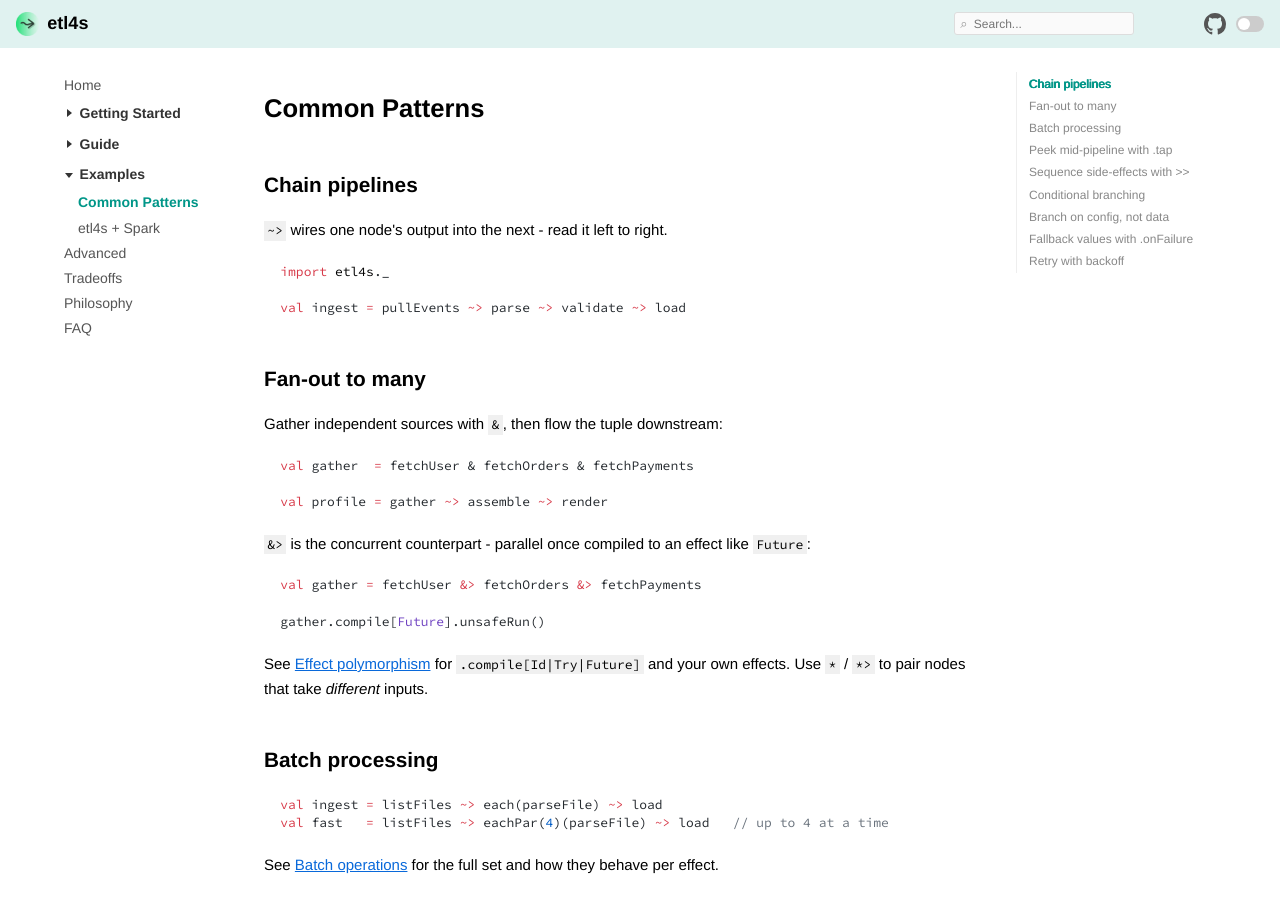
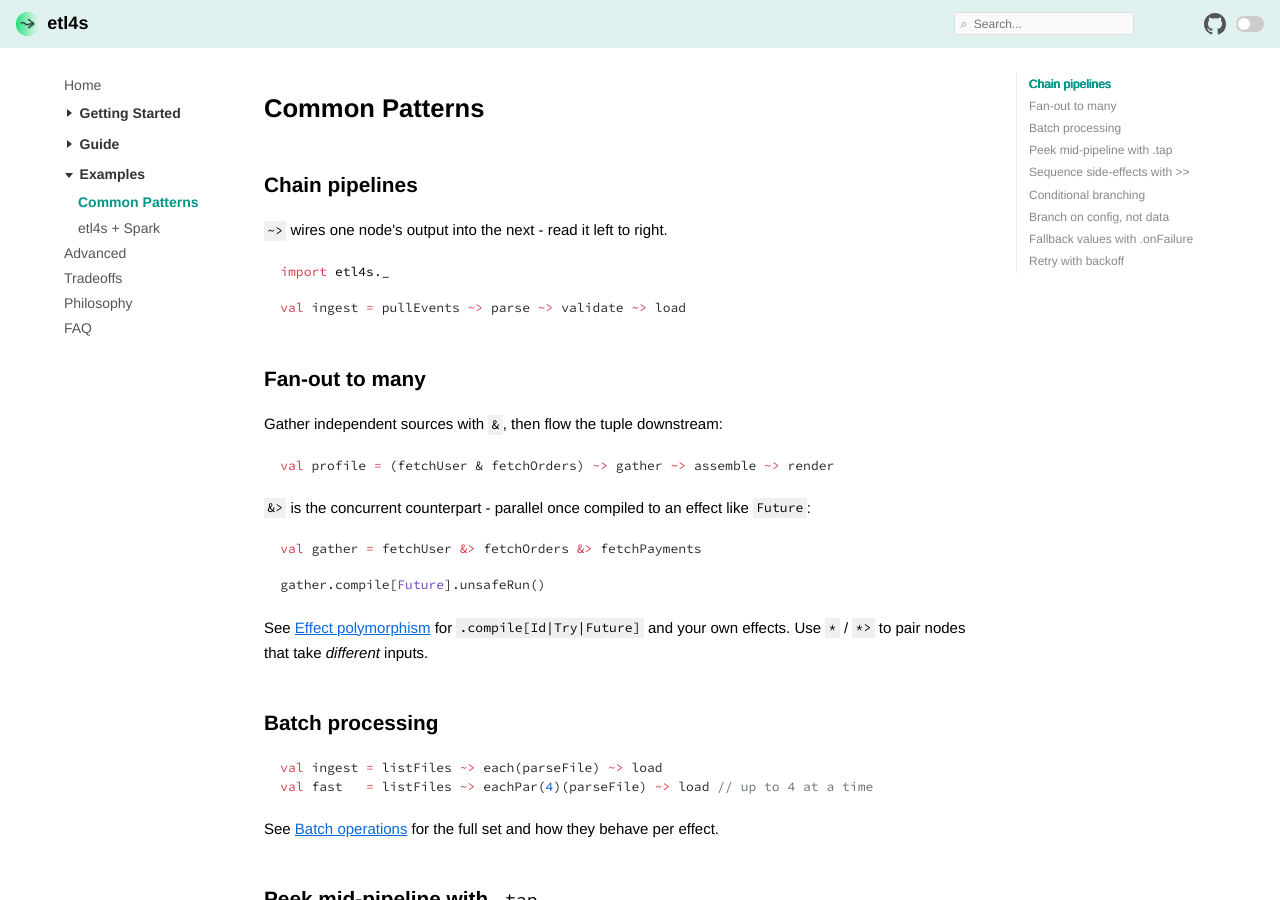
Before and after one commit to mattlianje/etl4s, an MkDocs documentation site: the page built from docs/examples.md, in a window 1280 px wide and 900 px high. Built offline with MkDocs 1.6.1, drawn with Linux system fonts in a browser that asks for light colours; nearby versions of some CDN libraries.

Commit message:
updating more doc

````diff
--- a/docs/examples.md
+++ b/docs/examples.md
@@ -15,9 +15,7 @@
 Gather independent sources with `&`, then flow the tuple downstream:
 
 ```scala
-val gather  = fetchUser & fetchOrders & fetchPayments
-
-val profile = gather ~> assemble ~> render
+val profile = (fetchUser & fetchOrders) ~> gather ~> assemble ~> render
 ```
 
 `&>` is the concurrent counterpart - parallel once compiled to an effect like `Future`:
@@ -35,7 +33,7 @@
 
 ```scala
 val ingest = listFiles ~> each(parseFile) ~> load
-val fast   = listFiles ~> eachPar(4)(parseFile) ~> load   // up to 4 at a time
+val fast   = listFiles ~> eachPar(4)(parseFile) ~> load // up to 4 at a time
 ```
 
 See [Batch operations](batch.md) for the full set and how they behave per effect.
@@ -97,7 +95,7 @@
 Recover inline, then keep flowing:
 
 ```scala
-val rates   = fetchLiveRates.onFailure(_ => cachedRates)
+val rates = fetchLiveRates.onFailure(_ => cachedRates)
 
 val convert = rates ~> applyRates ~> load
 ```
@@ -105,7 +103,8 @@
 ## Retry with backoff
 
 ```scala
-val fetch  = callPaymentApi.withRetry(maxAttempts = 3, initialDelayMs = 100, backoffFactor = 2.0)
+val fetch  =
+     callPaymentApi.withRetry(maxAttempts = 3, initialDelayMs = 100, backoffFactor = 2.0)
 
 val charge = fetch ~> recordTxn ~> notify
 ```
````
